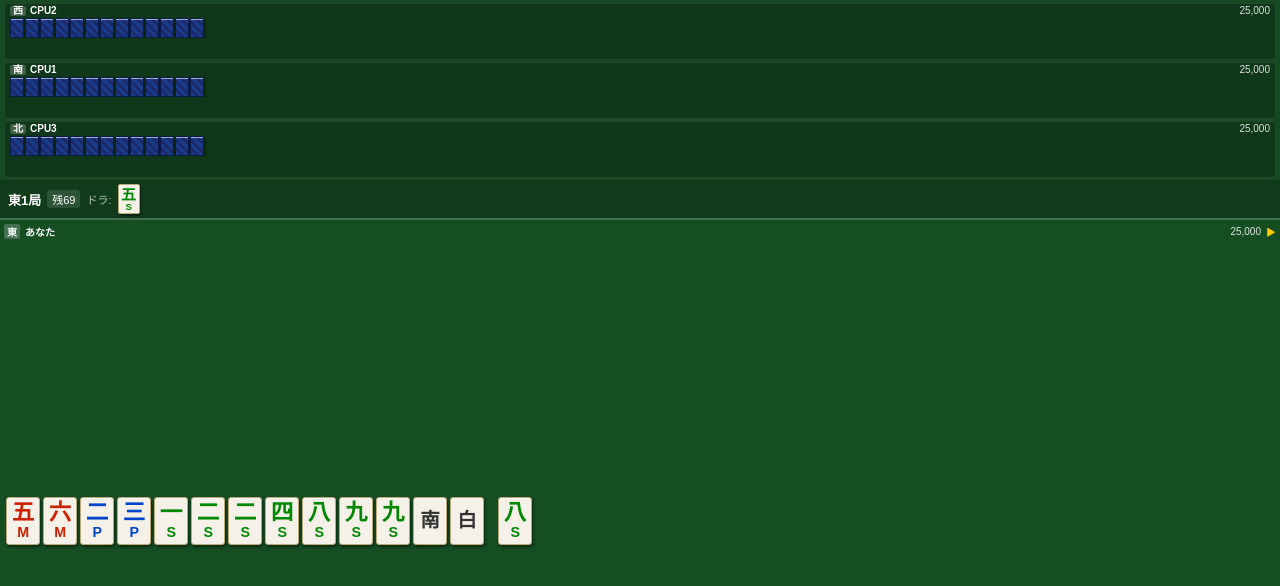
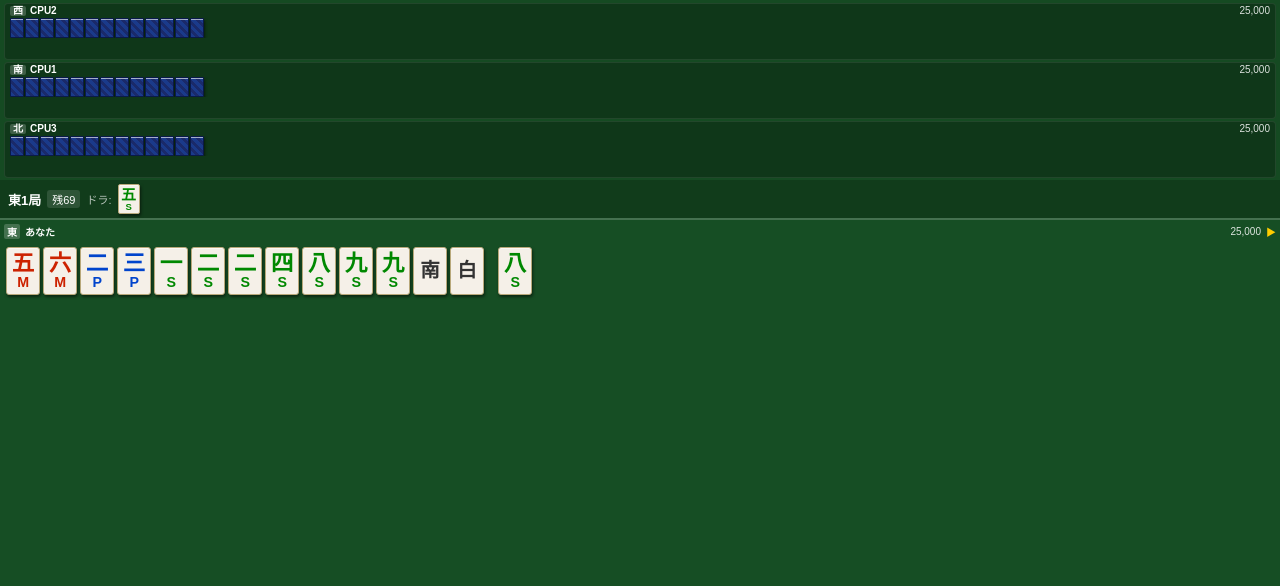
Before and after one commit to cosaca-taco/games, a React (Vite) app in the folder mahjong/: page / in a window 1280 px wide. Both pictures are taken after a click on the button "ゲーム開始". Shown: the top 586 px of the page. Built offline with nearby package versions, Linux system fonts and the light colour scheme; the HTML template or start-up script is replaced by a standard one.

Commit message:
Fix: hand 2-row wrap, discard max-height 63px

```diff
--- a/mahjong/src/index.css
+++ b/mahjong/src/index.css
@@ -1056,13 +1056,13 @@ body.settings-mode {
   flex-shrink: 0;
 }
 
-/* 自分の捨て牌：横スクロール・2行分まで */
+/* 自分の捨て牌：2行分まで表示（tile-smは30px高さ、2行=63px） */
 .mb-human-discards {
   display: flex;
   flex-wrap: wrap;
   gap: 1px;
   margin-bottom: 2px;
-  max-height: 44px;
+  max-height: 63px;
   overflow: hidden;
   flex-shrink: 0;
 }
@@ -1075,16 +1075,16 @@ body.settings-mode {
   flex-shrink: 0;
 }
 
-/* 自分の手牌：flex:1で残りを全部使い、横スクロール */
+/* 自分の手牌：折り返し2行表示（横スクロールなし） */
 .mb-human-hand {
   flex: 1;
   display: flex;
-  flex-wrap: nowrap;
+  flex-wrap: wrap;
   gap: 3px;
-  align-items: center;
-  overflow-x: auto;
+  align-items: flex-start;
+  align-content: flex-start;
+  overflow: hidden;
   padding: 4px 2px;
-  -webkit-overflow-scrolling: touch;
 }
 
 .mb-hint {
```
